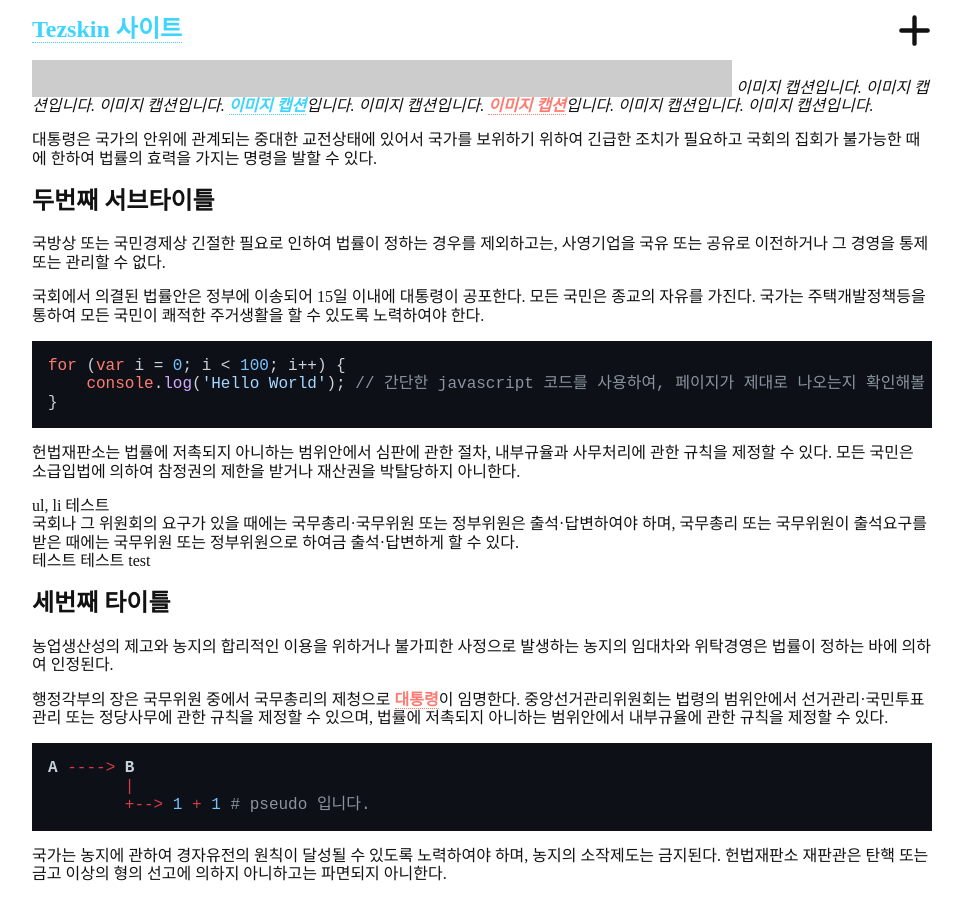
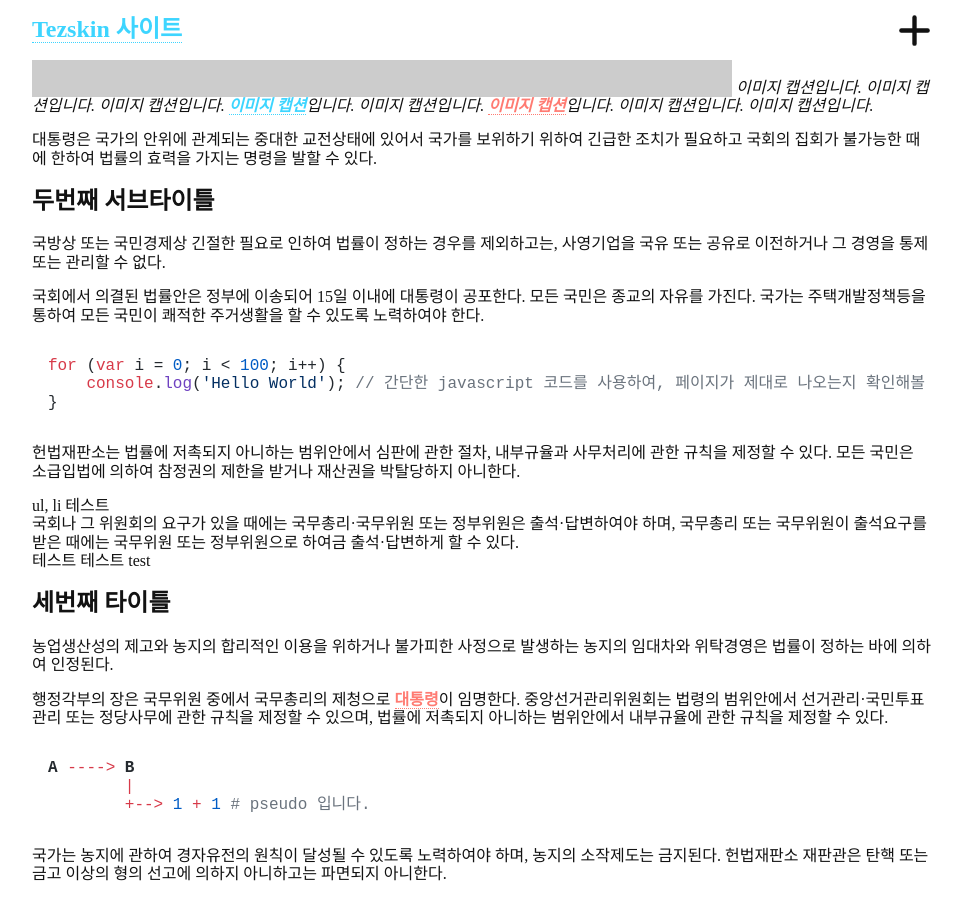
Before and after one commit to teznote/tezskin, a Jekyll site: the page built from index.md, in a window 1280 px wide and 900 px high, scrolled down 924 px. Shown: the whole window, without its empty margins (158-1121 px from the left). Built offline with Jekyll 4.4.1, drawn with Linux system fonts in a browser that asks for light colours; nearby versions of some CDN libraries; some web fonts are replaced; a style sheet for code colours, icons or effects is not loaded.

Commit message:
Update default.html

```diff
--- a/_layouts/default.html
+++ b/_layouts/default.html
@@ -8,8 +8,8 @@
         <link rel="stylesheet" href="https://cdnjs.cloudflare.com/ajax/libs/normalize/8.0.1/normalize.min.css" integrity="sha512-NhSC1YmyruXifcj/KFRWoC561YpHpc5Jtzgvbuzx5VozKpWvQ+4nXhPdFgmx8xqexRcpAglTj9sIBWINXa8x5w==" crossorigin="anonymous" referrerpolicy="no-referrer"/>
         <link rel="stylesheet" href="https://cdn.jsdelivr.net/npm/hack-font@3/build/web/hack.css"/>
         <link rel="stylesheet" href="https://cdn.rawgit.com/innks/NanumSquareRound/master/nanumsquareround.min.css"/>
-        <link rel="stylesheet" href="https://cdnjs.cloudflare.com/ajax/libs/highlight.js/11.6.0/styles/github-dark.min.css" integrity="sha512-rO+olRTkcf304DQBxSWxln8JXCzTHlKnIdnMUwYvQa9/Jd4cQaNkItIUj6Z4nvW1dqK0SKXLbn9h4KwZTNtAyw==" crossorigin="anonymous" referrerpolicy="no-referrer"/>
-        <link rel="stylesheet" href="{{ '/assets/highlightjs-dark-custom.css' | relative_url }}"/>
+        <link rel="stylesheet" href="https://cdnjs.cloudflare.com/ajax/libs/highlight.js/11.6.0/styles/github.min.css" integrity="sha512-rO+olRTkcf304DQBxSWxln8JXCzTHlKnIdnMUwYvQa9/Jd4cQaNkItIUj6Z4nvW1dqK0SKXLbn9h4KwZTNtAyw==" crossorigin="anonymous" referrerpolicy="no-referrer"/>
+        <link rel="stylesheet" href="{{ '/assets/highlightjs-custom.css' | relative_url }}"/>
         <link rel="stylesheet" href="{{ '/assets/style4.css' | relative_url }}"/>
     </head>
     <body>
```
